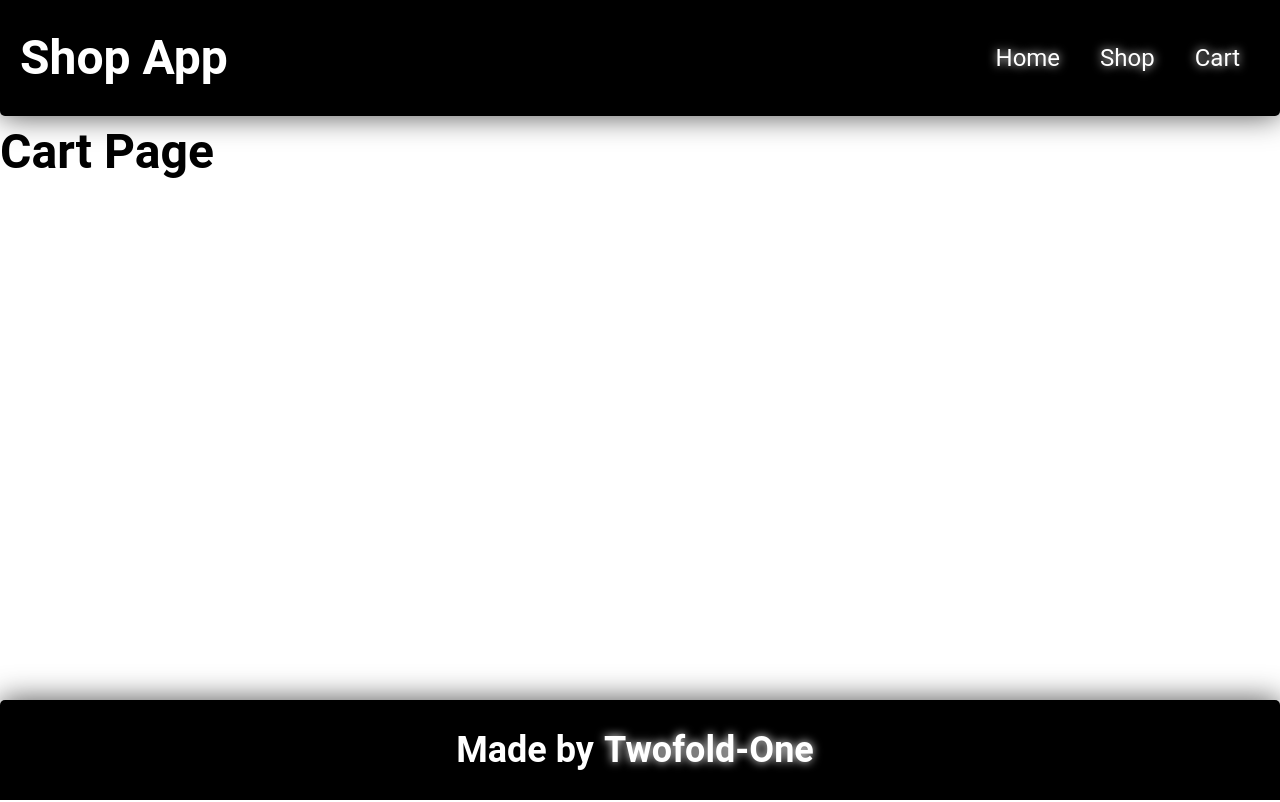
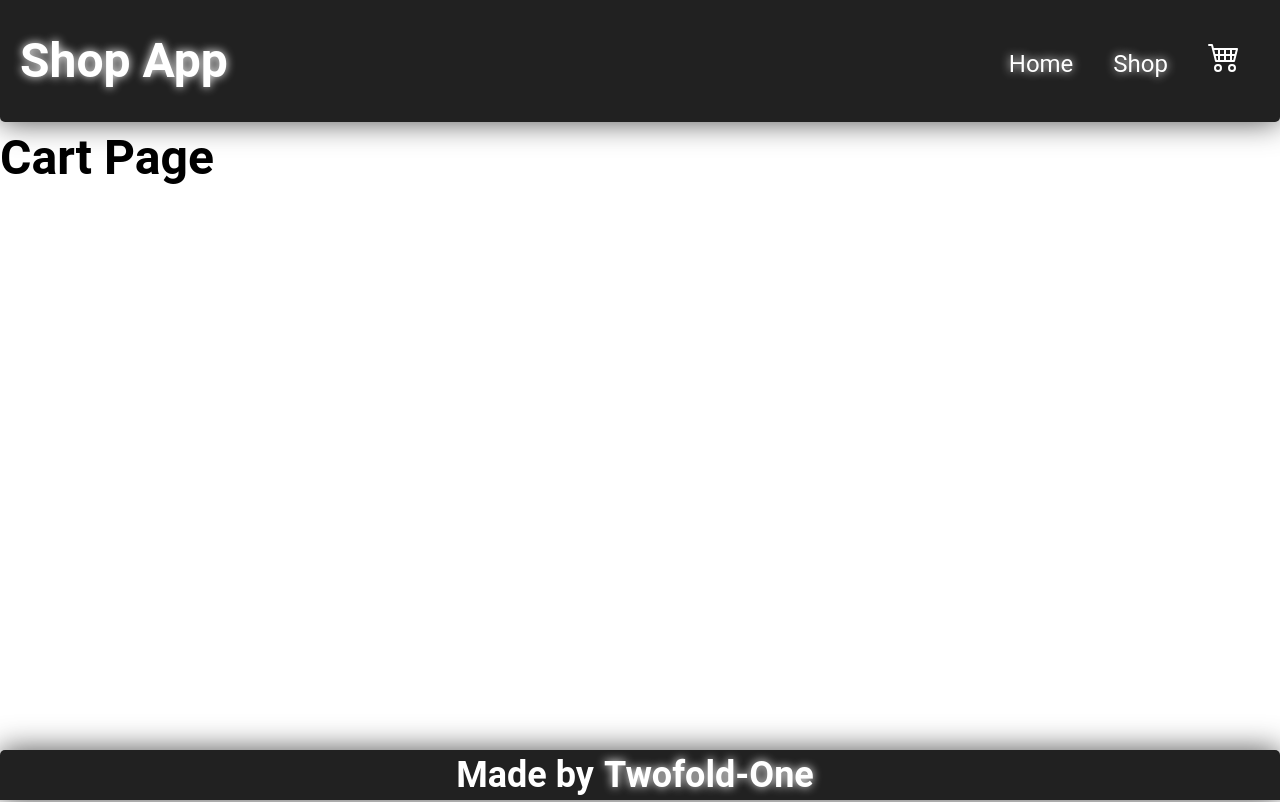
Before and after one commit to Twofold-One/shopping-cart, a React (Create React App) app: page /cart in a window 1280 px wide. Built offline with nearby package versions, Linux system fonts and the light colour scheme.

Commit message:
some more basic styling

```diff
--- a/package.json
+++ b/package.json
@@ -12,6 +12,7 @@
         "@types/react-dom": "^17.0.11",
         "react": "^17.0.2",
         "react-dom": "^17.0.2",
+        "react-icons": "^4.3.1",
         "react-router-dom": "^6.1.1",
         "react-scripts": "5.0.0",
         "sass": "^1.45.0",
--- a/src/components/Header.tsx
+++ b/src/components/Header.tsx
@@ -1,10 +1,13 @@
 import { Link } from 'react-router-dom';
 import styles from './styles/Header.module.scss';
+import { BsCart4 } from 'react-icons/bs';
 
 const Header = () => {
     return (
         <div className={styles.Header}>
-            <h1>Shop App</h1>
+            <h1>
+                <a href="/">Shop App</a>
+            </h1>
             <nav>
                 <ul>
                     <Link to="/">
@@ -14,7 +17,9 @@ const Header = () => {
                         <li>Shop</li>
                     </Link>
                     <Link to="/cart">
-                        <li>Cart</li>
+                        <li>
+                            <BsCart4 className={styles.cart} />
+                        </li>
                     </Link>
                 </ul>
             </nav>
--- a/src/components/styles/Footer.module.scss
+++ b/src/components/styles/Footer.module.scss
@@ -1,9 +1,11 @@
+@use '../../global_styles/color';
+
 .Footer {
     display: flex;
     justify-content: center;
     align-items: center;
-    background-color: black;
-    height: 100px;
+    background-color: color.$primary;
+    height: 50px;
     position: absolute;
     bottom: 0;
     right: 0;
@@ -17,6 +19,6 @@
     }
 
     a:hover {
-        text-shadow: 0 0 10px rgb(0, 140, 255);
+        text-shadow: 0 0 10px color.$secondary;
     }
 }
--- a/src/components/styles/Header.module.scss
+++ b/src/components/styles/Header.module.scss
@@ -1,8 +1,10 @@
+@use '../../global_styles/color';
+
 .Header {
     display: flex;
     justify-content: space-between;
     align-items: center;
-    background-color: black;
+    background-color: color.$primary;
     color: white;
     box-shadow: 0 0 30px rgb(0, 0, 0, 0.7);
     border-radius: 0 0 5px 5px;
@@ -23,4 +25,17 @@
         display: inline-block;
         margin: 20px;
     }
+
+    li:hover {
+        text-shadow: 0 0 10px rgb(0, 140, 255);
+    }
+
+    .cart {
+        font-size: 2rem;
+        transition-duration: 0.5s;
+    }
+
+    .cart:hover {
+        transform: scale(1.3);
+    }
 }
--- a/src/global_styles/App.scss
+++ b/src/global_styles/App.scss
@@ -24,7 +24,7 @@ body {
 body::after {
     content: '';
     display: block;
-    height: 100px;
+    height: 50px;
 }
 
 a {
--- a/src/global_styles/_color.scss
+++ b/src/global_styles/_color.scss
@@ -1,4 +1,6 @@
-$primary: white;
-$secondary: white;
-$light: white;
-$dark: white;
+$primary: #212121;
+$primary-ligh: #484848;
+$primary-dark: #000;
+$secondary: #008cff;
+$secondary-light: #69bbff;
+$secondary-dark: #0060cb;
```
Also changed, not shown: 1 other file (tests, documents, lock files or other folders).
